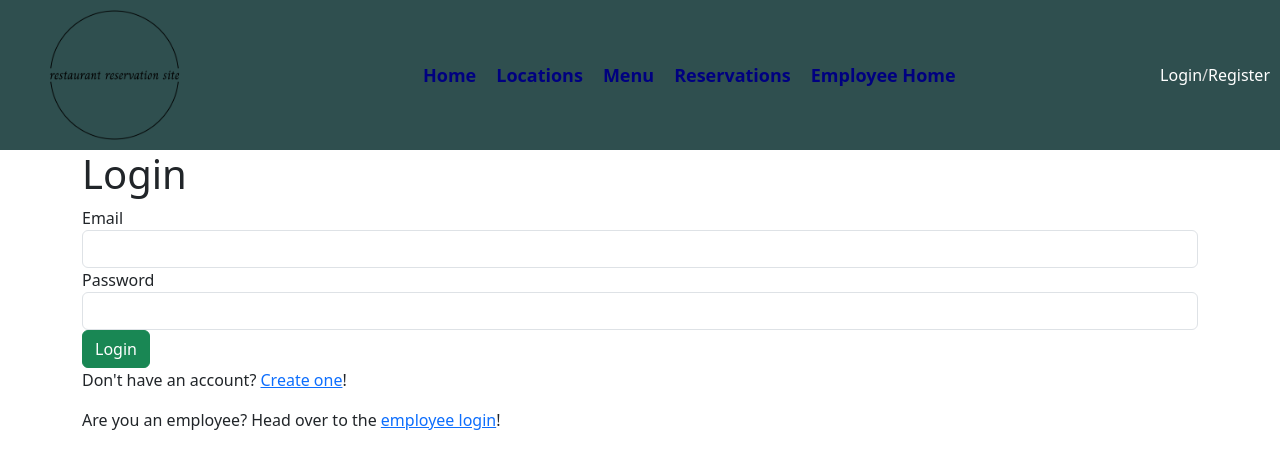
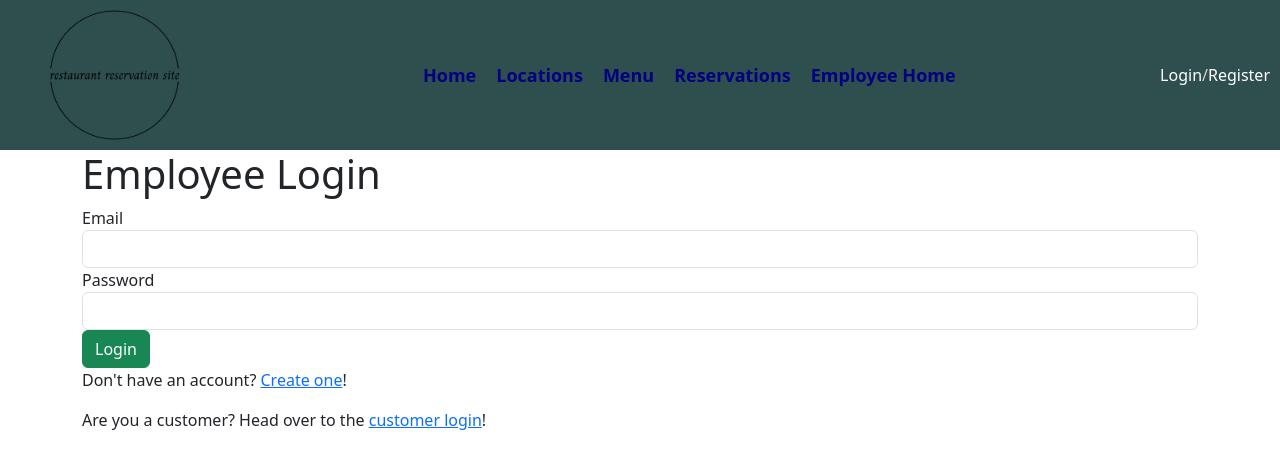
Before and after one commit to barkgch/fullstack-restaurant-site, a React (Create React App) app in the folder client/: page /employee/login in a window 1280 px wide. Shown: the top 468 px of the page. Built offline with nearby package versions, Linux system fonts and the light colour scheme; no server answers.

Commit message:
minor login fix

```diff
--- a/client/src/pages/login.jsx
+++ b/client/src/pages/login.jsx
@@ -58,7 +58,7 @@ const Login = () => {
     }
 
     try {
-      if (location.pathname === 'employee/login') {
+      if (location.pathname === '/employee/login') {
         // employee login
         await loginEmployee(inputs);
       } else {
@@ -76,7 +76,7 @@ const Login = () => {
 
   return (
     <div className="submit-form">
-      {location.pathname === 'employee/login' ? <h1>Employee Login</h1> : <h1>Login</h1>}
+      {location.pathname === '/employee/login' ? <h1>Employee Login</h1> : <h1>Login</h1>}
       <div className="form-group">
         <label htmlFor="email">Email</label>
         <input
@@ -107,7 +107,7 @@ const Login = () => {
       </button>
       {err && <p>{err}</p>}
       <p>Don't have an account? <Link to="/register">Create one</Link>!</p>
-      {location.pathname === 'employee/login' ?
+      {location.pathname === '/employee/login' ?
         <p>Are you a customer? Head over to the <Link to="/register">customer login</Link>!</p> :
         <p>Are you an employee? Head over to the <Link to="/employee/login">employee login</Link>!</p>
       }
```
